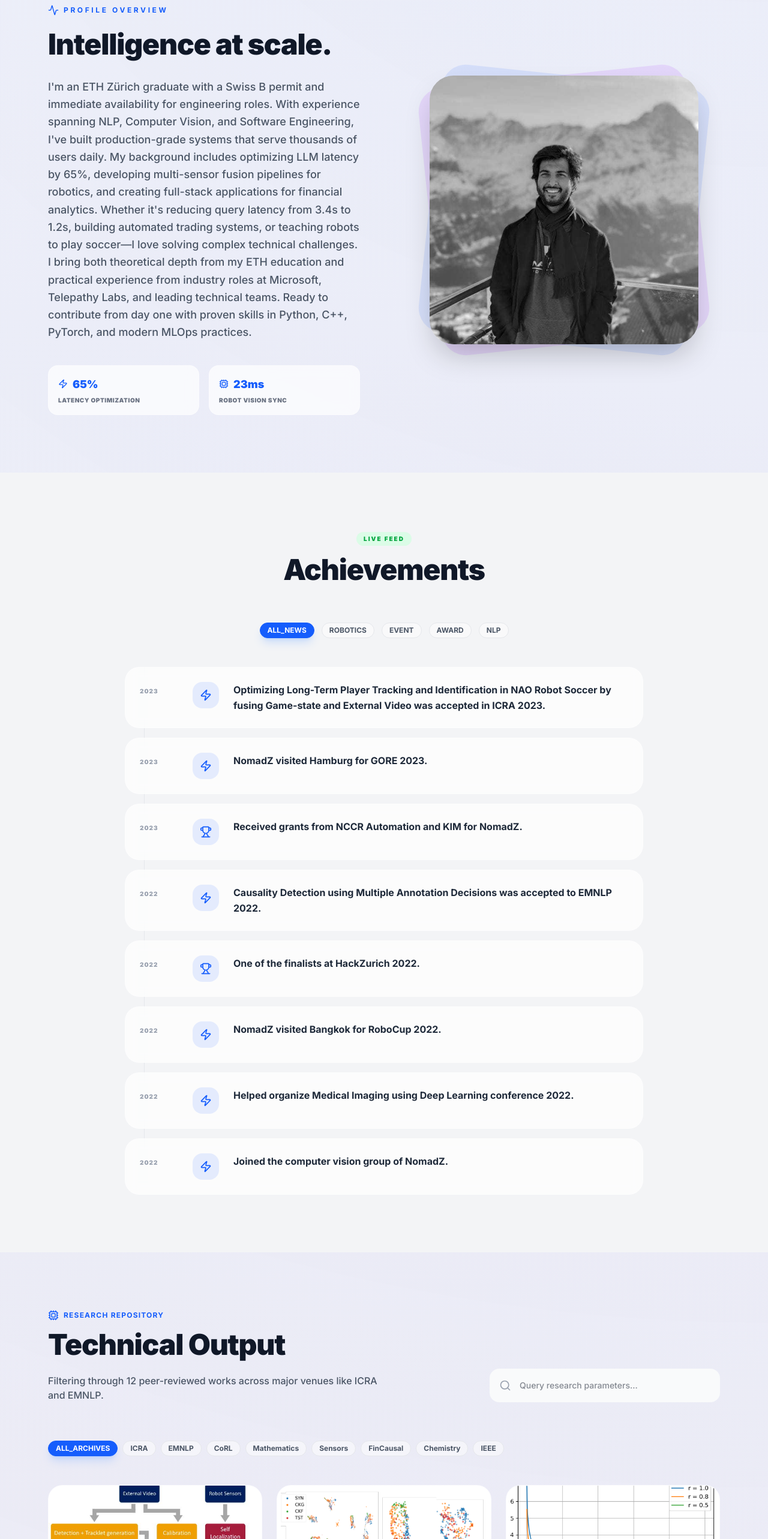
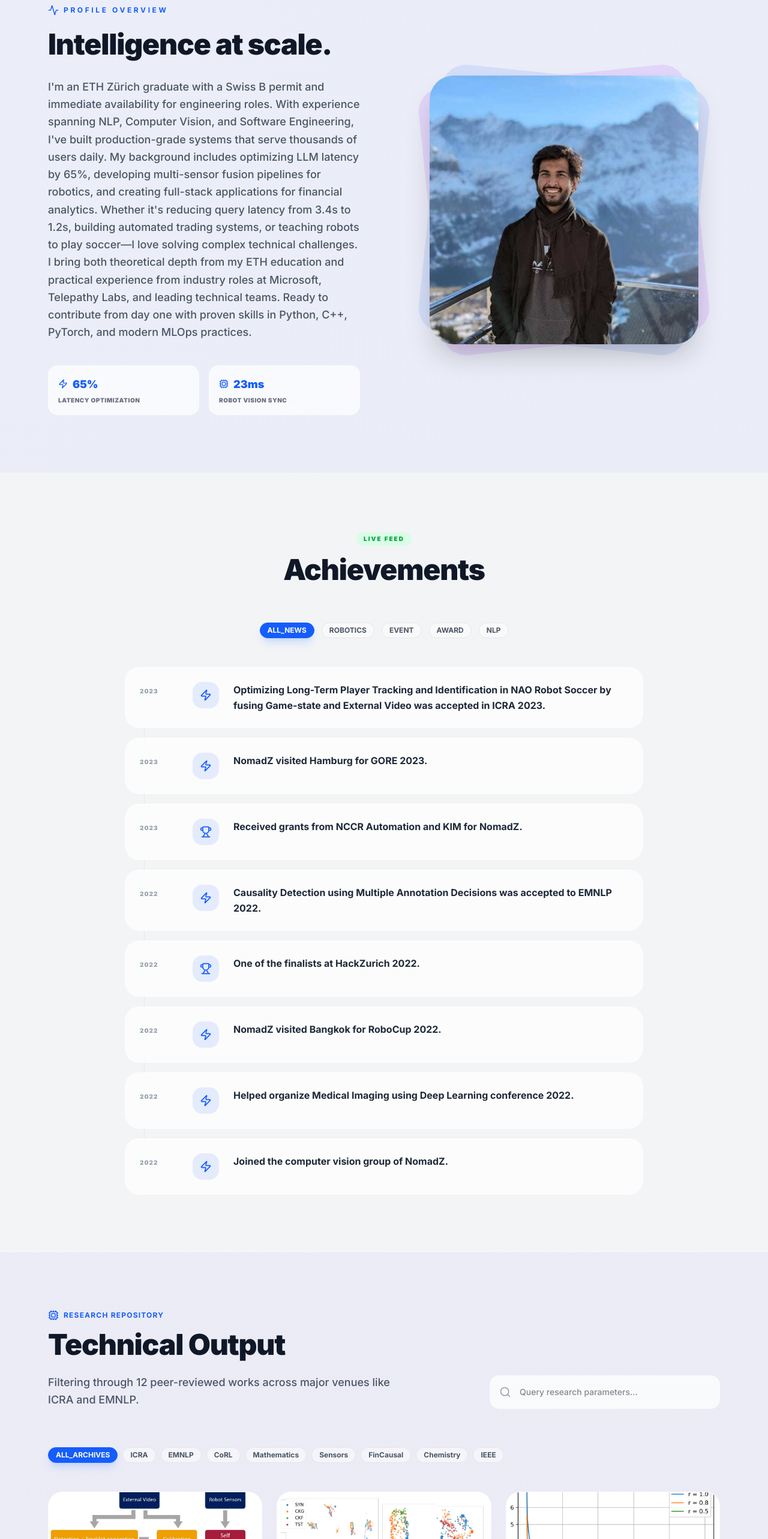
Before and after one commit to thearkamitra/thearkamitra.github.io, a Next.js app: page / in a window 1280 px wide. Shown: the part 960-3526 px from the top of the page at 60% size. Built offline with nearby package versions, Linux system fonts and the light colour scheme.

Commit message:
Added white version

```diff
--- a/package.json
+++ b/package.json
@@ -25,7 +25,8 @@
     "@tailwindcss/postcss": "^4.2.1",
     "next": "^16.1.6",
     "react": "^19.2.4",
-    "react-dom": "^19.2.4"
+    "react-dom": "^19.2.4",
+    "simple-icons": "^16.10.0"
   },
   "devDependencies": {
     "@types/node": "^25.3.3",
--- a/src/app/page.tsx
+++ b/src/app/page.tsx
@@ -198,7 +198,7 @@ export default function Home() {
         </div>
       </section>
 
-      {/* About Section: Re-added with Reactive Highlights */}
+      {/* About Section */}
       <section id="about" className="py-24 border-t border-gray-100 dark:border-gray-900">
         <div className="max-w-6xl mx-auto px-4">
           <div className="flex flex-col lg:flex-row items-center gap-20">
@@ -249,7 +249,7 @@ export default function Home() {
                   src="/images/arka_mitra.jpg"
                   alt={personalInfo.name}
                   fill
-                  className="object-cover rounded-[40px] shadow-2xl z-10 grayscale hover:grayscale-0 transition-all duration-700"
+                  className="object-cover rounded-[40px] shadow-2xl z-10 transition-all duration-700"
                 />
               </div>
             </motion.div>
@@ -257,7 +257,7 @@ export default function Home() {
         </div>
       </section>
 
-      {/* News Section: Re-added as Reactive Live Feed */}
+      {/* News Section */}
       <section id="news" className="py-24 bg-gray-100 dark:bg-gray-900/40">
         <div className="max-w-4xl mx-auto px-4">
           <div className="text-center mb-16">
@@ -324,7 +324,7 @@ export default function Home() {
                 <Cpu size={18} /> Research Repository
               </div>
               <h2 className="text-5xl font-black mb-6 tracking-tight">Technical Output</h2>
-              <p className="text-gray-600 dark:text-gray-400 font-medium">
+              <p className="text-gray-600 dark:text-gray-400 font-medium leading-relaxed text-lg">
                 Filtering through {publications.length} peer-reviewed works across major venues like ICRA and EMNLP.
               </p>
             </div>
@@ -405,7 +405,7 @@ export default function Home() {
                     <p className="text-sm text-gray-500 dark:text-gray-400 line-clamp-3 leading-relaxed mb-6 font-medium">
                       {pub.description}
                     </p>
-                    <div className="text-[10px] text-gray-400 font-mono mt-auto border-t border-gray-100 dark:border-gray-800 pt-4">
+                    <div className="text-[10px] text-gray-400 font-mono mt-auto border-t border-gray-100 dark:border-gray-800 pt-4 uppercase">
                       AUTHORS: {pub.authors}
                     </div>
                   </div>
```
Also changed, not shown: 1 other file (tests, documents, lock files or other folders).
